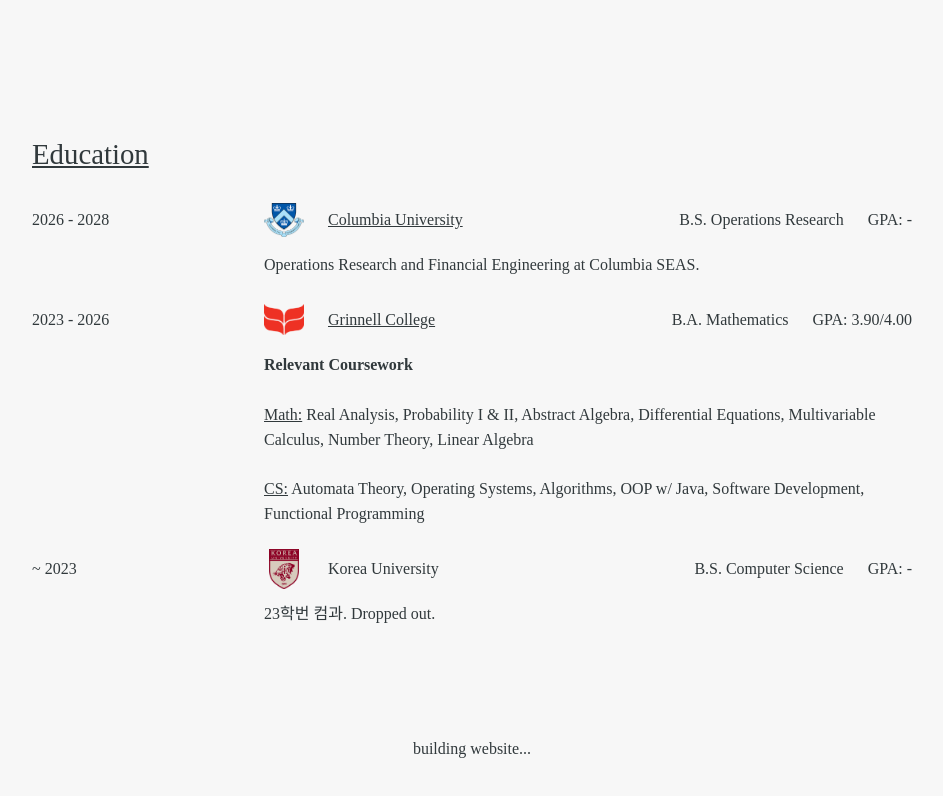
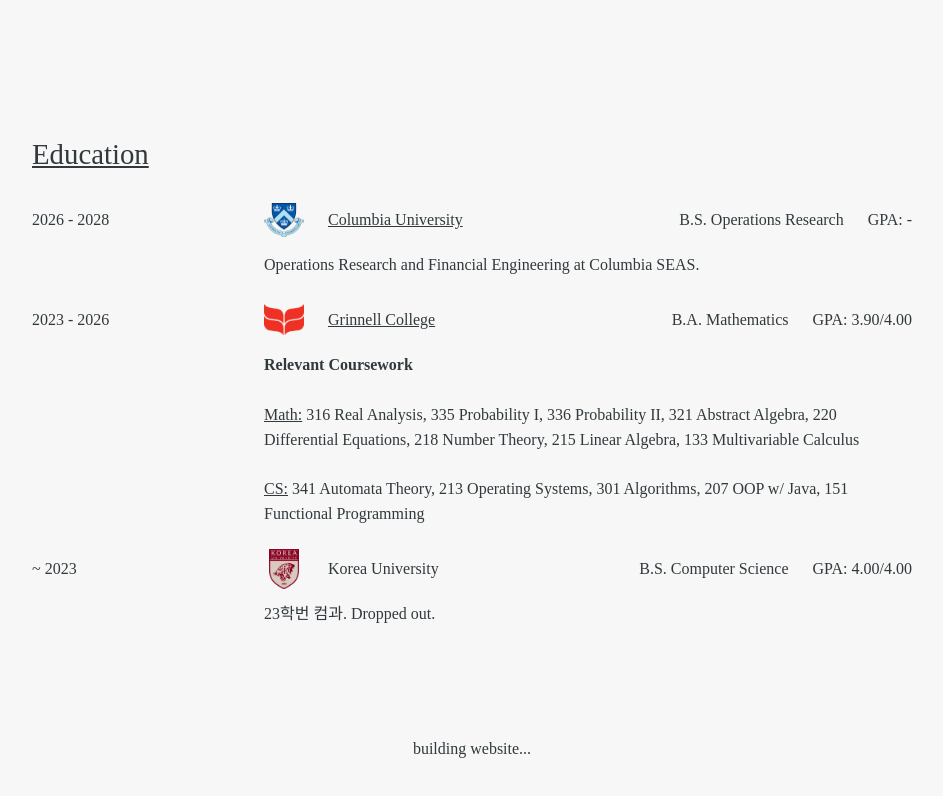
Before and after one commit to Quinsh/gunwookim, a React (Create React App) app: page / in a window 1280 px wide. Shown: the part 2479-3275 px from the top of the page, without its empty margins (168-1111 px from the left). Built offline with nearby package versions, Linux system fonts and the light colour scheme; a web font is replaced by a local one.

Commit message:
education add

```diff
--- a/src/mainpage/Education.js
+++ b/src/mainpage/Education.js
@@ -33,9 +33,9 @@
             description: (
                 <>
                     <b>Relevant Coursework</b><br/> <br/>
-                    <u>Math:</u> Real Analysis, Probability I & II, Abstract Algebra, Differential Equations, Multivariable Calculus, Number Theory, Linear Algebra
+                    <u>Math:</u> 316 Real Analysis, 335 Probability I, 336 Probability II, 321 Abstract Algebra, 220 Differential Equations, 218 Number Theory, 215 Linear Algebra, 133 Multivariable Calculus
                     <br/> <br/>
-                    <u>CS:</u> Automata Theory, Operating Systems, Algorithms, OOP w/ Java, Software Development, Functional Programming
+                    <u>CS:</u> 341 Automata Theory, 213 Operating Systems, 301 Algorithms, 207 OOP w/ Java, 151 Functional Programming
                 </>
             ),
             logo: process.env.PUBLIC_URL + '/images/companies/grinnell.png'
@@ -44,7 +44,7 @@
             period: '~ 2023',
             school: 'Korea University',
             degree: 'B.S. Computer Science',
-            gpa: 'GPA: -',
+            gpa: 'GPA: 4.00/4.00',
             description: '23학번 컴과. Dropped out.',
             logo: process.env.PUBLIC_URL + '/images/companies/koreauniv.png'
         }
```
